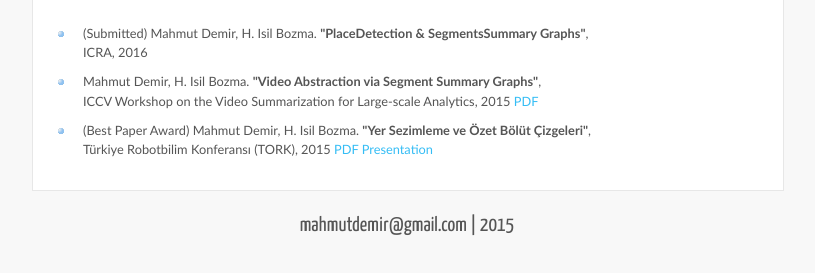
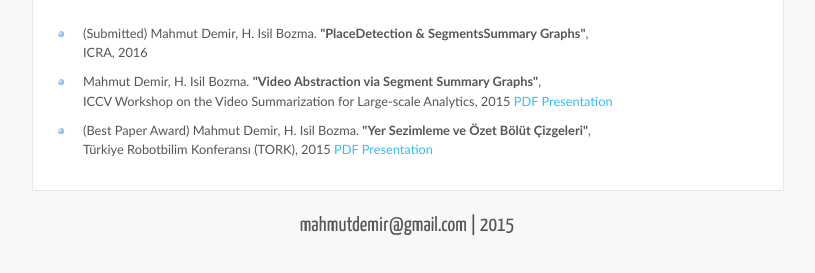
Before and after one commit to mdemirst/mdemirst.github.io, a plain HTML site: page pubs.html in a window 1280 px wide. Shown: the part 99-372 px from the top of the page, without its empty margins (233-1048 px from the left). Drawn offline with Linux system fonts and the light colour scheme.

Commit message:
Projects added 3

```diff
--- a/pubs.html
+++ b/pubs.html
@@ -35,7 +35,7 @@
         <!-- insert the page content here -->
         <ul>
           <li>(Submitted) Mahmut Demir, H. Isil Bozma. <strong>"PlaceDetection & SegmentsSummary Graphs"</strong>, <br>ICRA, 2016</li>
-          <li>Mahmut Demir, H. Isil Bozma. <strong>"Video Abstraction via Segment Summary Graphs"</strong>, <br>ICCV Workshop on the Video Summarization for Large-scale Analytics, 2015 <a href="http://www.cv-foundation.org//openaccess/content_iccv_2015_workshops/w1/papers/Demir_Video_Summarization_via_ICCV_2015_paper.pdf">PDF</a></li>
+          <li>Mahmut Demir, H. Isil Bozma. <strong>"Video Abstraction via Segment Summary Graphs"</strong>, <br>ICCV Workshop on the Video Summarization for Large-scale Analytics, 2015 <a href="http://www.cv-foundation.org//openaccess/content_iccv_2015_workshops/w1/papers/Demir_Video_Summarization_via_ICCV_2015_paper.pdf">PDF</a> <a href="http://isl.ee.boun.edu.tr/people/mahmut/pubs/iccv-2015-pres.pdf">Presentation</a></li>
           <li>(Best Paper Award) Mahmut Demir, H. Isil Bozma. <strong>"Yer Sezimleme ve Özet Bölüt Çizgeleri"</strong>, <br>Türkiye Robotbilim Konferansı (TORK), 2015 <a href="http://isl.ee.boun.edu.tr/people/mahmut/pubs/tork-2015.pdf">PDF</a> <a href="http://isl.ee.boun.edu.tr/people/mahmut/pubs/tork-2015-pres.pdf">Presentation</a></li>
         </ul>
       </div>
```
